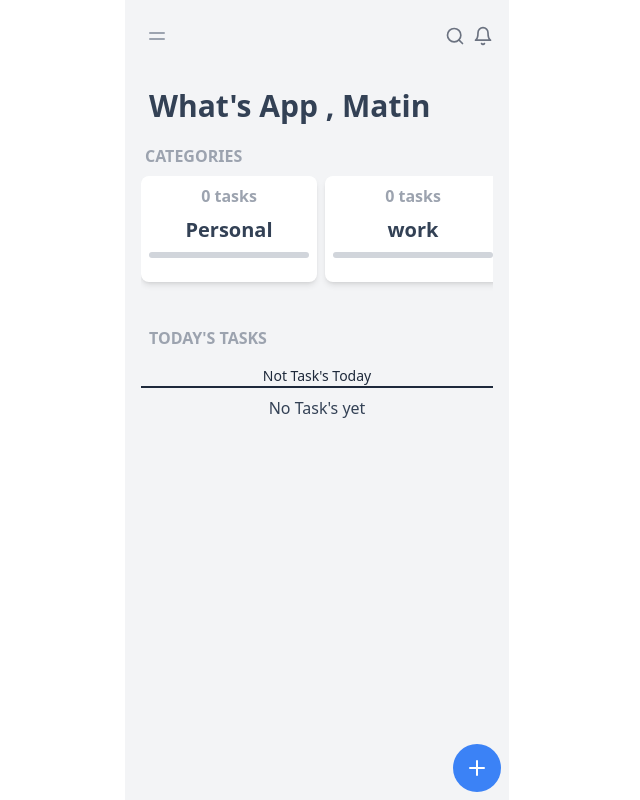
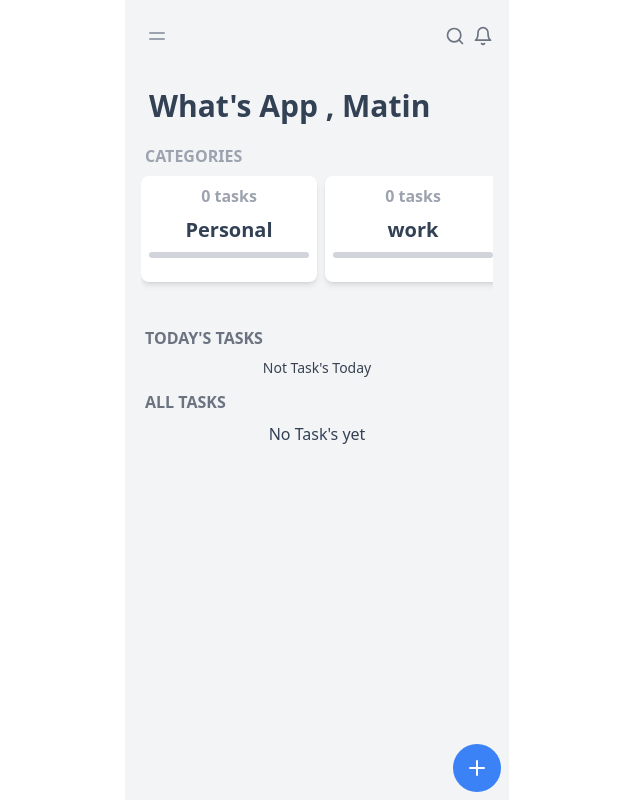
Before and after one commit to Matin-Sangabi/TodoList-App, a React (Create React App) app: page / in a window 1280 px wide. Shown: the whole page, without its empty margins (323-963 px from the left). Built offline with nearby package versions, Linux system fonts and the light colour scheme.

Commit message:
sortedTask and categorieTaskbyDate added

```diff
--- a/src/components/accordion/accordion.js
+++ b/src/components/accordion/accordion.js
@@ -13,7 +13,7 @@ const Accordion = ({ task, counter }) => {
     });
   };
   return (
-    <div className="w-full p-2 z-20">
+    <div className="w-full p-2">
       <div className="flex items-center gap-x-2 w-full">
         <div className="">
           <input
--- a/src/components/swipe/swipe.js
+++ b/src/components/swipe/swipe.js
@@ -34,7 +34,7 @@ const SwipeToOption = ({ task }) => {
     if (counter <= 20) {
       setCounter((c) => (c = 0));
     } else {
-      setCounter((c) => (c = 400));
+      setCounter((c) => (c = 600));
     }
   };
 
@@ -52,12 +52,12 @@ const SwipeToOption = ({ task }) => {
     if (counter <= 20) {
       setCounter((c) => (c = 0));
     } else {
-      setCounter((c) => (c = 400));
+      setCounter((c) => (c = 600));
     }
   };
   return (
     <div
-      className={`rounded-md   flex items-center justify-between py-1 ${
+      className={`rounded-md   flex items-center justify-between py-1 mb-2 ${
         counter > 15 ? "" : "shadow-md"
       }  relative mx-auto w-full  last:mb-36 lg:last:mb-8 animate-waving-hand`}
       draggable="true"
@@ -105,7 +105,7 @@ const SwipeToOption = ({ task }) => {
         </div>
       </div>
       <div
-        className="flex items-center   relative transition-all rounded-md ease-linear duration-500  w-full bg-white dark:bg-[#041955] box-border"
+        className="flex items-center z-0  relative transition-all rounded-md ease-linear duration-500  w-full bg-white dark:bg-[#041955] box-border"
         style={{ transform: `translateX(-${counter}px)` }}
       >
         <Accordion task={task} counter={counter} />
--- a/src/components/tasks/tasks.js
+++ b/src/components/tasks/tasks.js
@@ -1,3 +1,4 @@
+import { Fragment, useEffect, useState } from "react";
 import { useSelector } from "react-redux";
 
 import SwipeToOption from "../swipe/swipe";
@@ -5,17 +6,62 @@ import TodayTasks from "./todayTask";
 
 const Tasks = () => {
   const tasks = useSelector((state) => state.tasks.todos);
+  const [sortTasks, setSortTasks] = useState([]);
+  useEffect(() => {
+    let resault = tasks;
+    resault = sortedTasks(resault);
+    resault = categorieByDate(resault);
+    setSortTasks(resault);
+  }, [tasks]);
+  const categorieByDate = (root) => {
+    const categorie = [...root];
+    const tasks = categorie.reduce((tasks, task) => {
+      const date = new Date(task.taskUpdated).toDateString();
+      if (!tasks[date]) {
+        tasks[date] = [];
+      }
+      tasks[date].push(task);
+      return tasks;
+    }, {});
+    const tasksArray = Object.keys(tasks).map((date) => {
+      return {
+        date,
+        tasks: tasks[date],
+      };
+    });
+    return tasksArray;
+  };
+  const sortedTasks = (root) => {
+    let sort = [...root];
+    return sort.sort((a, b) => {
+      return new Date(a.taskUpdated) > new Date(b.taskUpdated) ? 1 : -1;
+    });
+  };
 
   return (
-    <section className="px-4 pt-4 w-full ">
+    <section className="px-4 pt-4 w-full">
       <TodayTasks tasks={tasks} />
-      <div className="flex flex-col gap-y-4 h-[450px] md:h-[600px] mb-40  overflow-y-auto scrollbar">
-        {tasks.length === 0 ? (
-          <div className="text-center text-slate-700 dark:text-stone-300">No Task's yet</div>
+      <h1 className="text-gray-500 dark:text-stone-300 font-semibold px-1 pt-3 pb-2">
+        ALL TASKS
+      </h1>
+      <div className="flex flex-col gap-y-2 h-[450px] md:h-[600px] mb-40  overflow-y-auto scrollbar">
+        {sortTasks.length === 0 ? (
+          <div className="text-center text-slate-700 dark:text-stone-300">
+            No Task's yet
+          </div>
         ) : (
-          tasks.map((task) => (
-            <SwipeToOption key={task.id} task={task}/>
-          ))
+          <>
+            {sortTasks.map((item , i) =>{
+              return (
+                <Fragment key={i}>
+                  <h1 className="text-xs px-2 font-semibold dark:text-slate-400 text-gray-500">{new Date(item.date).toDateString()}</h1>
+                  {item.tasks.map((task) =>{
+                    return <SwipeToOption key={task.id} task={task}/>
+                  })}
+                </Fragment>
+              )
+            })}
+          </>
         )}
       </div>
     </section>
@@ -23,3 +69,6 @@ const Tasks = () => {
 };
 
 export default Tasks;
+/**
+ * sortTasks.map((task) => <SwipeToOption key={task.id} task={task} />)
+ */
--- a/src/components/tasks/todayTask.js
+++ b/src/components/tasks/todayTask.js
@@ -13,23 +13,21 @@ const TodayTasks = ({ tasks }) => {
       setTodayTask(filtersTodayTasks);
     }
   }, [tasks]);
-  console.log(todayTask);
+
   return (
     <>
-      <h1 className="text-gray-400 dark:text-stone-300 font-semibold px-2 pt-3 pb-2">
+      <h1 className="text-gray-500 dark:text-stone-300 font-semibold px-1 pt-3 pb-2">
         TODAY'S TASKS
       </h1>
-      <div className="my-2 border-b-2 dark:border-gray-300 border-slate-800">
       {todayTask.length ? (
         todayTask.map((task) => {
           return <SwipeToOption key={task.id} task={task} />;
         })
       ) : (
-          <span className="flex items-center justify-center text-slate-800 text-sm dark:text-slate-100 ">
+        <span className="flex items-center justify-center text-gray-700 text-sm dark:text-slate-100 ">
           Not Task's Today
         </span>
       )}
-      </div>
     </>
   );
 };
--- a/src/pages/HomePage/Homepage.js
+++ b/src/pages/HomePage/Homepage.js
@@ -11,6 +11,7 @@ const Homepage = () => {
     <Layout>
       <WelComeSection />
       <Categories />
+
       <Tasks />
       <AddTasksBtn />
       <AddTasks />
```
Lines whose indentation alone changed are shown as unchanged.
